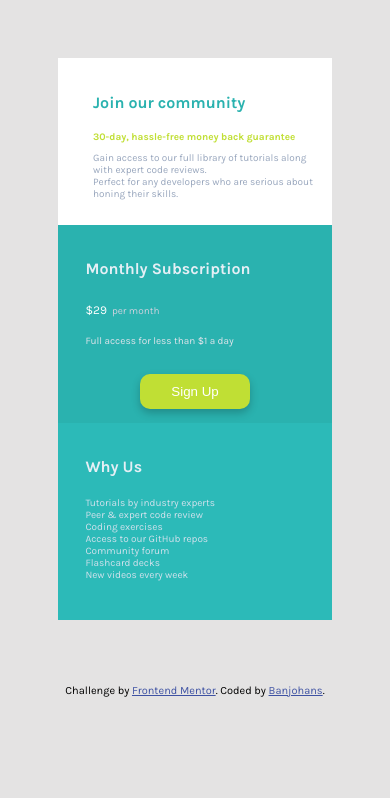
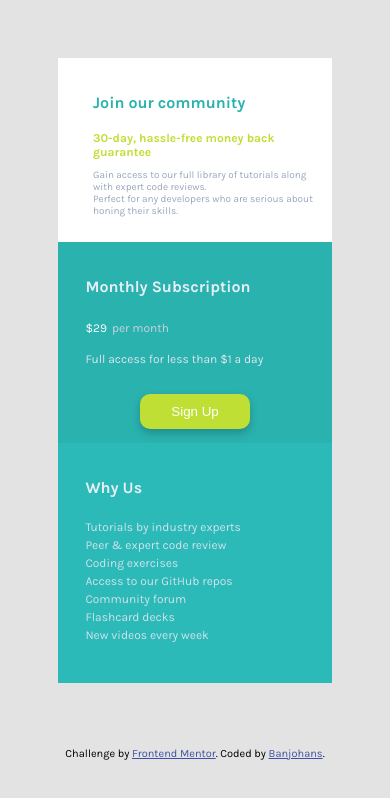
Before and after one commit to banjohans/2024.10.31-single-price-grid-component-master, a plain HTML site: page index.html in a window 390 px wide. Drawn offline with Linux system fonts and the light colour scheme.

Commit message:
third commit em-fonts

```diff
--- a/style.css
+++ b/style.css
@@ -37,7 +37,7 @@ h1 {
 }
 h2 {
   color: hsl(71, 73%, 54%);
-  font-size: clamp(10px, 1.4vw, 180px);
+  font-size: clamp(12px, 1.4vw, 180px);
 }
 
 h3 {
@@ -48,21 +48,21 @@ h3 {
 }
 p {
   color: hsl(218, 22%, 90%);
-  font-size: clamp(10px, 1.5vw, 200px);
+  font-size: clamp(12px, 1.5vw, 200px);
   line-height: 1.2rem;
   padding-bottom: 13px;
 }
 
 p2 {
   color: hsl(218, 22%, 83%);
-  font-size: clamp(10px, 1.5vw, 200px);
+  font-size: clamp(12px, 1.5vw, 200px);
   line-height: 1.2rem;
   padding-bottom: 10px;
   align-items: center;
 }
 p3 {
   color: hsl(218, 22%, 70%);
-  font-size: clamp(10px, 1.5vw, 200px);
+  font-size: clamp(12px, 1.5vw, 200px);
   line-height: 1.2rem;
   padding-bottom: 30px;
 }
@@ -78,8 +78,8 @@ ul {
 }
 li {
   color: hsl(204, 43%, 87%);
-  font-size: clamp(10px, 1.5vw, 200px);
-  line-height: 1.2em;
+  font-size: clamp(12px, 1.5vw, 200px);
+  line-height: 1.5em;
   cursor: pointer;
 }
 
```
